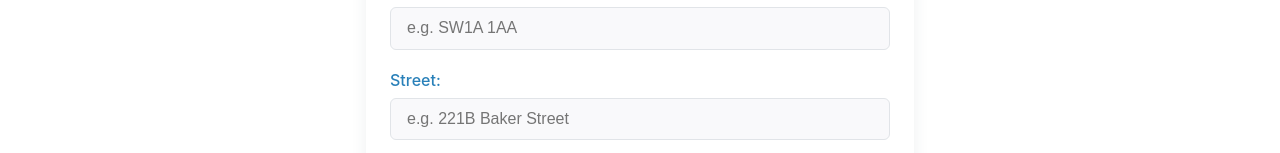
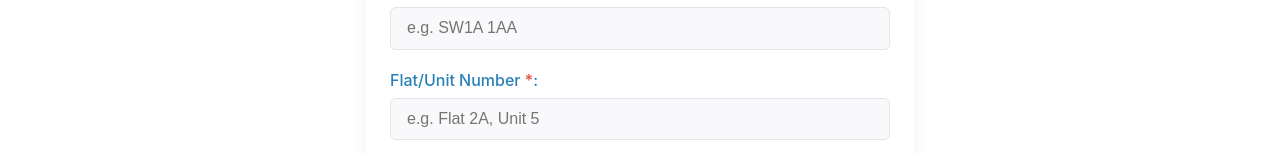
Before and after one commit to annuoluwa/streetlens, a React (Create React App) app in the folder frontend/: page /add-report in a window 1280 px wide. Shown: the part 647-800 px from the top of the page. Built offline with nearby package versions, Linux system fonts and the light colour scheme; no server answers.

Commit message:
Make flat number required

```diff
--- a/frontend/src/pages/AddReport.jsx
+++ b/frontend/src/pages/AddReport.jsx
@@ -13,6 +13,7 @@ const AddReport = () => {
 	const [city, setCity] = useState('');
 	const [postcode, setPostcode] = useState('');
 	const [street, setStreet] = useState('');
+	const [flatNumber, setFlatNumber] = useState('');
 	const [propertyType, setPropertyType] = useState('');
 	const [landlordOrAgency, setLandlordOrAgency] = useState('');
 	const [advertSource, setAdvertSource] = useState('');
@@ -54,6 +55,10 @@ const AddReport = () => {
 			setCityError('City is required.');
 			valid = false;
 		}
+		if (!flatNumber.trim()) {
+			alert('Flat/Unit Number is required.');
+			valid = false;
+		}
 		if (!files.length) {
 			setFileError('Evidence file is required.');
 			valid = false;
@@ -63,6 +68,7 @@ const AddReport = () => {
 		formData.append('title', title);
 		formData.append('description', description);
 		formData.append('city', city);
+		formData.append('flat_number', flatNumber);
 		formData.append('postcode', postcode);
 		formData.append('street', street);
 		formData.append('property_type', propertyType);
@@ -79,6 +85,7 @@ const AddReport = () => {
 			setCity('');
 			setPostcode('');
 			setStreet('');
+			setFlatNumber('');
 			setPropertyType('');
 			setLandlordOrAgency('');
 			setAdvertSource('');
@@ -162,6 +169,17 @@ const AddReport = () => {
 						value={postcode}
 						onChange={(e) => setPostcode(e.target.value)}
 						placeholder="e.g. SW1A 1AA"
+					/>
+				</div>
+				<div className={styles.formGroup}>
+					<label className={styles.label}>Flat/Unit Number <span style={{ color: '#e74c3c' }}>*</span>:</label>
+					<input
+						className={styles.input}
+						type="text"
+						value={flatNumber}
+						onChange={(e) => setFlatNumber(e.target.value)}
+						required
+						placeholder="e.g. Flat 2A, Unit 5"
 					/>
 				</div>
 				<div className={styles.formGroup}>
```
